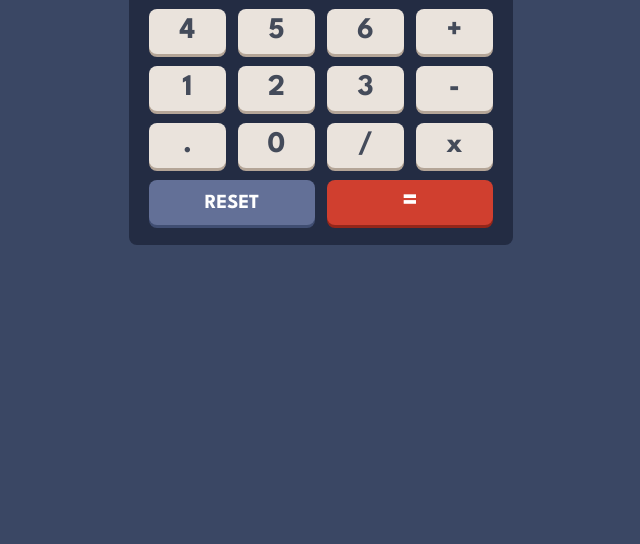
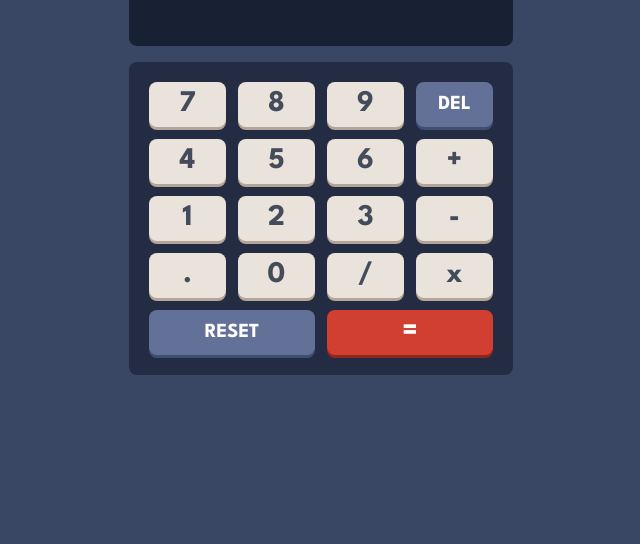
Before and after one commit to Afnanmk/Calculator-App, a website: page index.html in a window 1280 px wide. Shown: the part 256-800 px from the top of the page, without its empty margins (319-959 px from the left). Drawn offline with Linux system fonts and the light colour scheme.

Commit message:
fixed centering container

```diff
--- a/index.html
+++ b/index.html
@@ -19,7 +19,7 @@
     .attribution a { color: hsl(228, 45%, 44%); }
   </style>
 </head>
-<body class="theme-first bg-main-bg font-display py-10">
+<body class="theme-first bg-main-bg font-display w-screen grid min-h-screen place-items-center">
 <div class="w-[90%] sm:max-w-sm sm:w-[50%] mx-auto  max-w-screen-[1440px]">
    <div class="header flex flex-row justify-between items-center text-text-dark text-[1.5rem]">
     <div>
```
Also changed, not shown: css/main.css.
